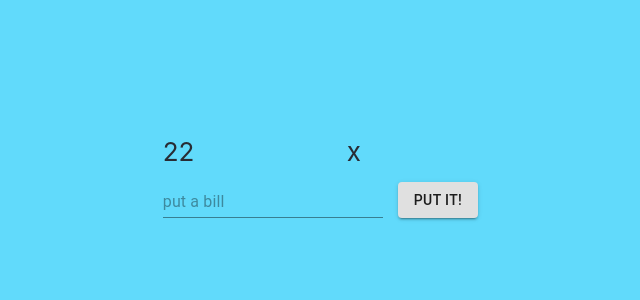
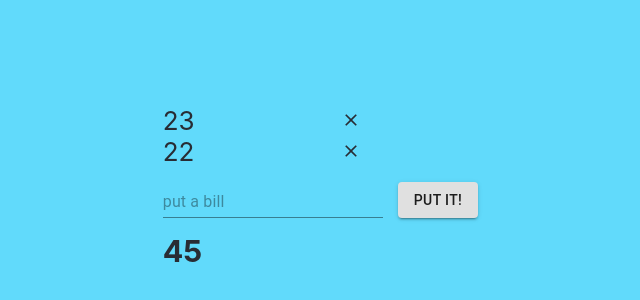
Before and after one commit to robpwatkins/budget-list, a React (Create React App) app: page / in a window 1280 px wide. Shown: the part 192-492 px from the top of the page, without its empty margins (312-952 px from the left). Built offline with nearby package versions, Linux system fonts and the light colour scheme.

Commit message:
i got delete workinggggg

```diff
--- a/src/App.js
+++ b/src/App.js
@@ -13,12 +13,12 @@ const StyledDiv = styled.div`
 `
 
 const App = () => {
-  const [bills, setBills] = useState([22]);
+  const [bills, setBills] = useState([22, 23]);
 
   return (
     <div className="App">
       <StyledDiv>
-        <Bills bills={bills} />
+        <Bills bills={bills} setBills={setBills} />
         <BudgetForm bills={bills} setBills={setBills} />
         <Total bills={bills} />
       </StyledDiv>
--- a/src/components/Bill.js
+++ b/src/components/Bill.js
@@ -1,5 +1,6 @@
 import React, { useState } from 'react';
 import styled from 'styled-components';
+import ClearIcon from '@material-ui/icons/Clear';
 
 const StyledDiv = styled.div`
   display: flex;
@@ -8,15 +9,8 @@ const StyledDiv = styled.div`
   align-items: center;
 `
 
-const DeleteButton = styled.div`
-  /* width: 12px; */
-  /* margin: 5px; */
-  /* padding-bottom: 2px; */
-`
-
 const Bill = (props) => {
   const [isHovered, setIsHovered] = useState(true);
-
   return (
     <StyledDiv
       onMouseEnter={() => setIsHovered(true)}
@@ -24,9 +18,14 @@ const Bill = (props) => {
     >
       <p>{props.bill}</p>
       {isHovered && (
-        <DeleteButton onClick={() => console.log(props.index)}>
-          x
-        </DeleteButton>
+        <ClearIcon
+          fontSize="small"
+          onClick={() => {
+            const newBills = props.bills;
+            newBills.splice(props.index, 1);
+            props.setBills([ ...newBills ]);
+          }}
+        />
       )}
     </StyledDiv>
   )
--- a/src/components/Bills.js
+++ b/src/components/Bills.js
@@ -8,16 +8,17 @@ const OverflowGuy = styled.div`
   overflow: scroll;
 `
 
-
-
-
 const Bills = (props) => {
-
   return (
     <OverflowGuy>
       {props.bills.map((bill, index) => {
         return (
-          <Bill bill={bill} index={index} key={index} />
+          <Bill
+            bill={bill}
+            index={index}
+            bills={props.bills}
+            setBills={props.setBills}
+            key={index} />
         )
       })}
     </OverflowGuy>
```
